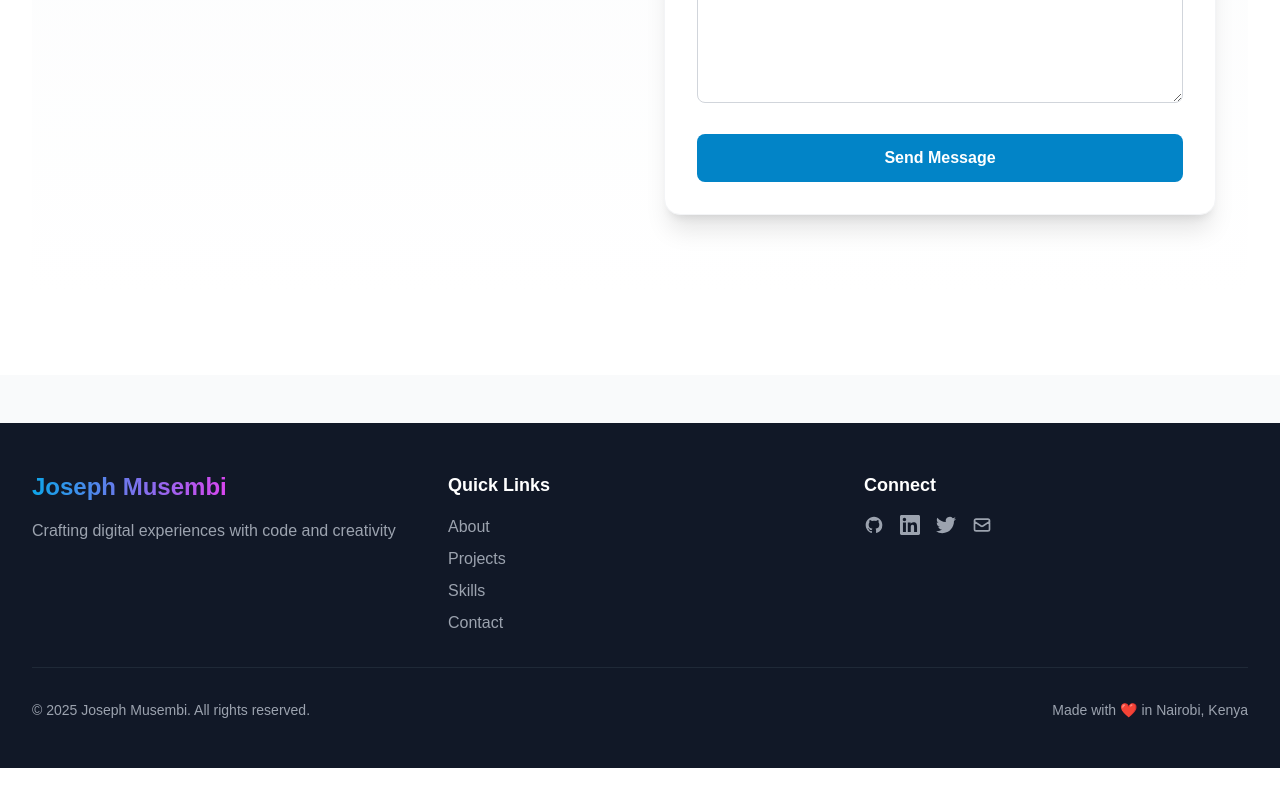
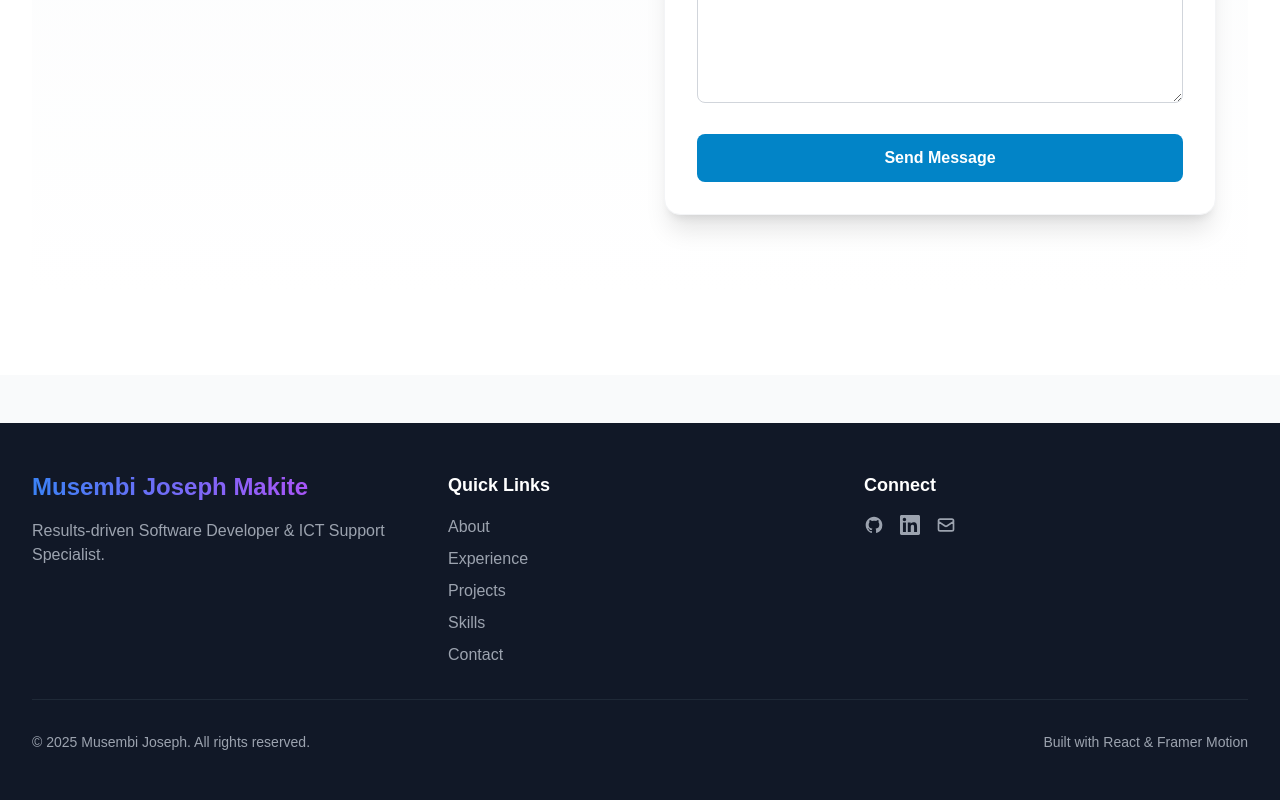
Before and after one commit to Joseph-the-Engineer/joseph-musembi-portfolio, a React (Vite) app: page / in a window 1280 px wide. Shown: the part 10294-11094 px from the top of the page. Before the commit the page ends 11062 px from the top, so only its background shows below. Built offline with nearby package versions, Linux system fonts and the light colour scheme.

Commit message:
fix: updated EmailJS template ID and public key

```diff
--- a/src/components/layout/Footer.jsx
+++ b/src/components/layout/Footer.jsx
@@ -7,7 +7,7 @@ const Footer = () => {
   const socialLinks = [
     {
       name: 'GitHub',
-      url: 'https://github.com/yourusername',
+      url: 'https://github.com/Musembi001', // Updated from your CV
       icon: (
         <svg className="w-5 h-5" fill="currentColor" viewBox="0 0 24 24">
           <path fillRule="evenodd" d="M12 2C6.477 2 2 6.484 2 12.017c0 4.425 2.865 8.18 6.839 9.504.5.092.682-.217.682-.483 0-.237-.008-.868-.013-1.703-2.782.605-3.369-1.343-3.369-1.343-.454-1.158-1.11-1.466-1.11-1.466-.908-.62.069-.608.069-.608 1.003.07 1.531 1.032 1.531 1.032.892 1.53 2.341 1.088 2.91.832.092-.647.35-1.088.636-1.338-2.22-.253-4.555-1.113-4.555-4.951 0-1.093.39-1.988 1.029-2.688-.103-.253-.446-1.272.098-2.65 0 0 .84-.27 2.75 1.026A9.564 9.564 0 0112 6.844c.85.004 1.705.115 2.504.337 1.909-1.296 2.747-1.027 2.747-1.027.546 1.379.202 2.398.1 2.651.64.7 1.028 1.595 1.028 2.688 0 3.848-2.339 4.695-4.566 4.943.359.309.678.92.678 1.855 0 1.338-.012 2.419-.012 2.747 0 .268.18.58.688.482A10.019 10.019 0 0022 12.017C22 6.484 17.522 2 12 2z" />
@@ -16,7 +16,7 @@ const Footer = () => {
     },
     {
       name: 'LinkedIn',
-      url: 'https://linkedin.com/in/yourusername',
+      url: 'https://www.linkedin.com/in/Musembi-Joseph1', // Updated from your CV
       icon: (
         <svg className="w-5 h-5" fill="currentColor" viewBox="0 0 24 24">
           <path d="M20.447 20.452h-3.554v-5.569c0-1.328-.027-3.037-1.852-3.037-1.853 0-2.136 1.445-2.136 2.939v5.667H9.351V9h3.414v1.561h.046c.477-.9 1.637-1.85 3.37-1.85 3.601 0 4.267 2.37 4.267 5.455v6.286zM5.337 7.433c-1.144 0-2.063-.926-2.063-2.065 0-1.138.92-2.063 2.063-2.063 1.14 0 2.064.925 2.064 2.063 0 1.139-.925 2.065-2.064 2.065zm1.782 13.019H3.555V9h3.564v11.452zM22.225 0H1.771C.792 0 0 .774 0 1.729v20.542C0 23.227.792 24 1.771 24h20.451C23.2 24 24 23.227 24 22.271V1.729C24 .774 23.2 0 22.222 0h.003z"/>
@@ -24,17 +24,8 @@ const Footer = () => {
       )
     },
     {
-      name: 'Twitter',
-      url: 'https://twitter.com/yourusername',
-      icon: (
-        <svg className="w-5 h-5" fill="currentColor" viewBox="0 0 24 24">
-          <path d="M23.953 4.57a10 10 0 01-2.825.775 4.958 4.958 0 002.163-2.723c-.951.555-2.005.959-3.127 1.184a4.92 4.92 0 00-8.384 4.482C7.69 8.095 4.067 6.13 1.64 3.162a4.822 4.822 0 00-.666 2.475c0 1.71.87 3.213 2.188 4.096a4.904 4.904 0 01-2.228-.616v.06a4.923 4.923 0 003.946 4.827 4.996 4.996 0 01-2.212.085 4.936 4.936 0 004.604 3.417 9.867 9.867 0 01-6.102 2.105c-.39 0-.779-.023-1.17-.067a13.995 13.995 0 007.557 2.209c9.053 0 13.998-7.496 13.998-13.985 0-.21 0-.42-.015-.63A9.935 9.935 0 0024 4.59z"/>
-        </svg>
-      )
-    },
-    {
       name: 'Email',
-      url: 'mailto:your.email@example.com',
+      url: 'mailto:musembijoseph99@gmail.com', // Updated from your CV
       icon: (
         <svg className="w-5 h-5" fill="none" viewBox="0 0 24 24" stroke="currentColor">
           <path strokeLinecap="round" strokeLinejoin="round" strokeWidth="2" d="M3 8l7.89 5.26a2 2 0 002.22 0L21 8M5 19h14a2 2 0 002-2V7a2 2 0 00-2-2H5a2 2 0 00-2 2v10a2 2 0 002 2z" />
@@ -55,49 +46,51 @@ const Footer = () => {
               viewport={{ once: true }}
               className="text-2xl font-bold"
             >
-              <span className="bg-gradient-to-r from-primary-500 to-secondary-500 text-transparent bg-clip-text">
-                Joseph Musembi
+              <span className="bg-gradient-to-r from-blue-500 to-purple-500 text-transparent bg-clip-text">
+                Musembi Joseph Makite
               </span>
             </motion.div>
             <p className="text-gray-400 dark:text-gray-300">
-              Crafting digital experiences with code and creativity
+              Results-driven Software Developer & ICT Support Specialist.
             </p>
           </div>
 
           {/* Quick Links */}
           <div className="space-y-4">
-            <h3 className="text-lg font-semibold">Quick Links</h3>
+            <h3 className="text-lg font-semibold text-white">Quick Links</h3>
             <motion.div
               className="flex flex-col space-y-2"
               initial={{ opacity: 0, y: 20 }}
               whileInView={{ opacity: 1, y: 0 }}
               viewport={{ once: true }}
             >
-              <a href="#about" className="text-gray-400 hover:text-primary-400 transition-colors">About</a>
-              <a href="#projects" className="text-gray-400 hover:text-primary-400 transition-colors">Projects</a>
-              <a href="#skills" className="text-gray-400 hover:text-primary-400 transition-colors">Skills</a>
-              <a href="#contact" className="text-gray-400 hover:text-primary-400 transition-colors">Contact</a>
+              <a href="#about" className="text-gray-400 hover:text-blue-400 transition-colors">About</a>
+              <a href="#experience" className="text-gray-400 hover:text-blue-400 transition-colors">Experience</a>
+              <a href="#projects" className="text-gray-400 hover:text-blue-400 transition-colors">Projects</a>
+              <a href="#skills" className="text-gray-400 hover:text-blue-400 transition-colors">Skills</a>
+              <a href="#contact" className="text-gray-400 hover:text-blue-400 transition-colors">Contact</a>
             </motion.div>
           </div>
 
           {/* Social Links */}
           <div className="space-y-4">
-            <h3 className="text-lg font-semibold">Connect</h3>
+            <h3 className="text-lg font-semibold text-white">Connect</h3>
             <motion.div
               className="flex space-x-4"
               initial={{ opacity: 0, y: 20 }}
               whileInView={{ opacity: 1, y: 0 }}
               viewport={{ once: true }}
             >
-              {socialLinks.map((link, index) => (
+              {socialLinks.map((link) => (
                 <motion.a
                   key={link.name}
                   href={link.url}
                   target="_blank"
                   rel="noopener noreferrer"
-                  className="text-gray-400 hover:text-primary-400 transition-colors"
+                  className="text-gray-400 hover:text-blue-400 transition-colors"
                   whileHover={{ scale: 1.1 }}
                   whileTap={{ scale: 0.95 }}
+                  aria-label={link.name}
                 >
                   {link.icon}
                 </motion.a>
@@ -113,8 +106,8 @@ const Footer = () => {
           whileInView={{ opacity: 1 }}
           viewport={{ once: true }}
         >
-          <p>&copy; {currentYear} Joseph Musembi. All rights reserved.</p>
-          <p className="mt-2 sm:mt-0">Made with ❤️ in Nairobi, Kenya</p>
+          <p>&copy; {currentYear} Musembi Joseph. All rights reserved.</p>
+          <p className="mt-2 sm:mt-0">Built with React & Framer Motion</p>
         </motion.div>
       </div>
     </footer>
```
